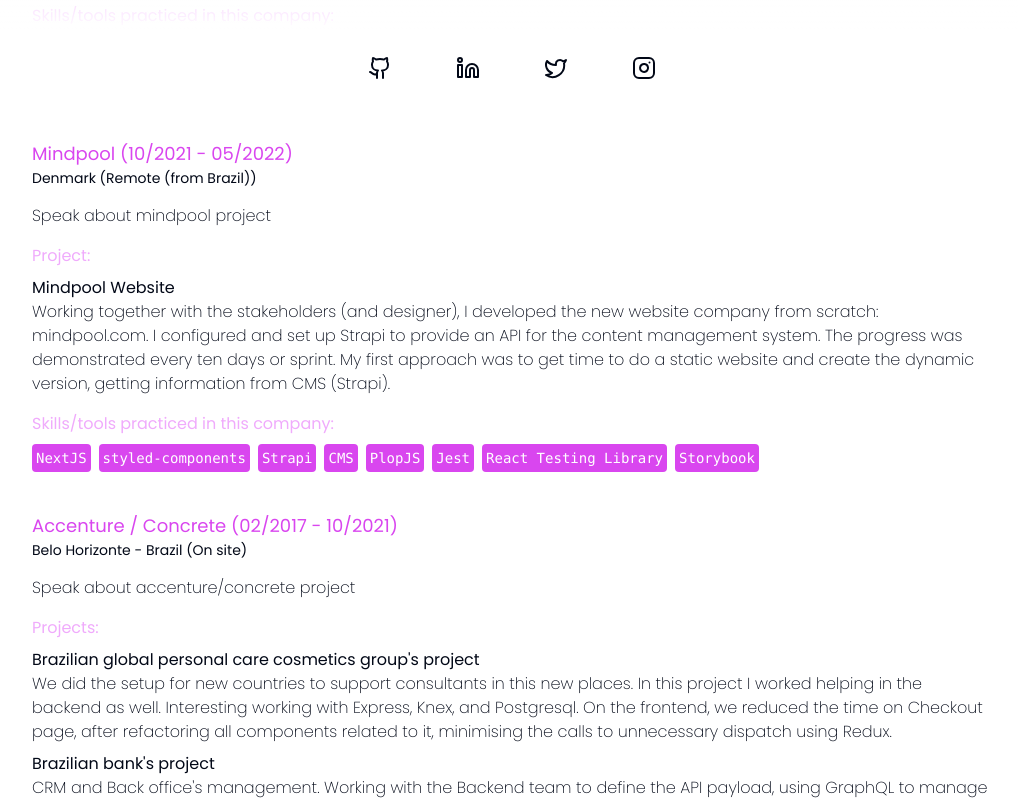
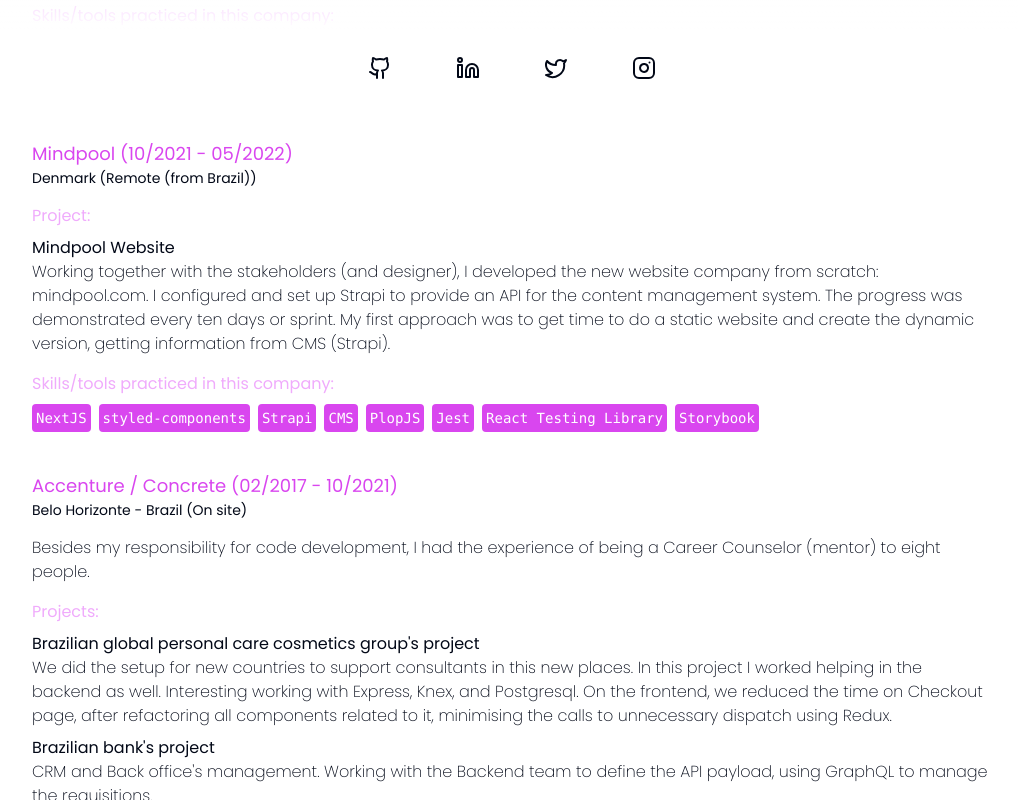
Before and after one commit to diegogriep/diegogriep.dev, a Next.js app: page /resume in a window 1280 px wide. Shown: the part 688-1488 px from the top of the page, without its empty margins (128-1146 px from the left). Built offline with nearby package versions, Linux system fonts and the light colour scheme.

Commit message:
feat: Adding Google Analytics

```diff
--- a/app/layout.tsx
+++ b/app/layout.tsx
@@ -1,4 +1,5 @@
 import { ReactNode } from "react";
+import { GoogleAnalytics } from '@next/third-parties/google'
 import type { Metadata } from "next";
 import { Poppins } from "next/font/google";
 import "./globals.css";
@@ -34,6 +35,7 @@
 
           <Footer />
         </ThemeProvider>
+        <GoogleAnalytics gaId="G-0T401WJ98Q" />
       </body>
     </html>
   );
--- a/components/sections/resume.tsx
+++ b/components/sections/resume.tsx
@@ -16,7 +16,9 @@
           <p className="text-sm mb-4">
             {experience.location} (<span>{experience.locationType}</span>)
           </p>
-          <p className="mb-4 font-light">{experience.description}</p>
+          {experience.description && (
+            <p className="mb-4 font-light">{experience.description}</p>
+          )}
 
           <h3 className="text-fuchsia-300 mb-2">Project{experience.projects.length > 1 && 's'}:</h3>
           {experience.projects.map((project, projectIndex) => (
--- a/components/ui/footer.tsx
+++ b/components/ui/footer.tsx
@@ -1,4 +1,7 @@
+'use client'
+
 import { socials } from "@/content/socials";
+import { sendGAEvent } from "@next/third-parties/google";
 import Link from "next/link";
 
 export function Footer() {
@@ -10,6 +13,7 @@
           href={social.link}
           target="_blank"
           title={social.name}
+          onClick={() => sendGAEvent({ event: 'buttonClicked', value: social.name })}
         >
           <social.icon className="ml-auto h-6 w-6 dark:drop-shadow-[0_0_0.3rem_#ffffff70]" />
         </Link>
--- a/components/ui/menu.tsx
+++ b/components/ui/menu.tsx
@@ -1,4 +1,6 @@
 "use client"
+
+import { sendGAEvent } from '@next/third-parties/google'
 
 import * as React from "react"
 import Link from "next/link"
@@ -18,7 +20,8 @@
       <NavigationMenuList>
         <NavigationMenuItem>
           <Link href="/#about" legacyBehavior passHref>
-            <NavigationMenuLink className={navigationMenuTriggerStyle()}>
+            <NavigationMenuLink className={navigationMenuTriggerStyle()}
+              onClick={() => sendGAEvent({ event: 'buttonClicked', value: 'About' })}>
               About
             </NavigationMenuLink>
           </Link>
@@ -26,7 +29,8 @@
 
         <NavigationMenuItem>
           <Link href="/#skills" legacyBehavior passHref>
-            <NavigationMenuLink className={navigationMenuTriggerStyle()}>
+            <NavigationMenuLink className={navigationMenuTriggerStyle()}
+              onClick={() => sendGAEvent({ event: 'buttonClicked', value: 'Skills' })}>
               Skills
             </NavigationMenuLink>
           </Link>
@@ -34,7 +38,8 @@
 
         <NavigationMenuItem>
           <Link href="/resume" legacyBehavior passHref>
-            <NavigationMenuLink className={navigationMenuTriggerStyle()}>
+            <NavigationMenuLink className={navigationMenuTriggerStyle()}
+              onClick={() => sendGAEvent({ event: 'buttonClicked', value: 'Resume' })}>
               Resume
             </NavigationMenuLink>
           </Link>
--- a/content/resume.ts
+++ b/content/resume.ts
@@ -30,7 +30,7 @@
     skills: ['React', 'Emotion', 'Typescript', 'Design System', 'Remix', 'Unit testing', 'Jest', 'React Testing Library', 'Redis', 'Octopus', 'Docker', 'Webpack', 'Storybook', 'Observability', 'Monitoring'],
   }, {
     company: 'Mindpool',
-    description: 'Speak about mindpool project',
+    description: '',
     location: 'Denmark',
     locationType: 'Remote (from Brazil)',
     period: '10/2021 - 05/2022',
@@ -41,7 +41,7 @@
     skills: ['NextJS', 'styled-components', 'Strapi', 'CMS', 'PlopJS', 'Jest', 'React Testing Library', 'Storybook'],
   }, {
     company: 'Accenture / Concrete',
-    description: 'Speak about accenture/concrete project',
+    description: 'Besides my responsibility for code development, I had the experience of being a Career Counselor (mentor) to eight people.',
     location: 'Belo Horizonte - Brazil',
     locationType: 'On site',
     period: '02/2017 - 10/2021',
--- a/package.json
+++ b/package.json
@@ -9,6 +9,7 @@
     "lint": "next lint"
   },
   "dependencies": {
+    "@next/third-parties": "^14.1.0",
     "@radix-ui/react-dropdown-menu": "^2.0.6",
     "@radix-ui/react-navigation-menu": "^1.1.4",
     "@radix-ui/react-slot": "^1.0.2",
@@ -17,7 +18,7 @@
     "framer-motion": "^11.0.5",
     "lottie-react": "^2.4.0",
     "lucide-react": "^0.323.0",
-    "next": "14.1.0",
+    "next": "^14.1.0",
     "next-themes": "^0.2.1",
     "react": "^18",
     "react-dom": "^18",
```
Also changed, not shown: 1 other file (tests, documents, lock files or other folders).
